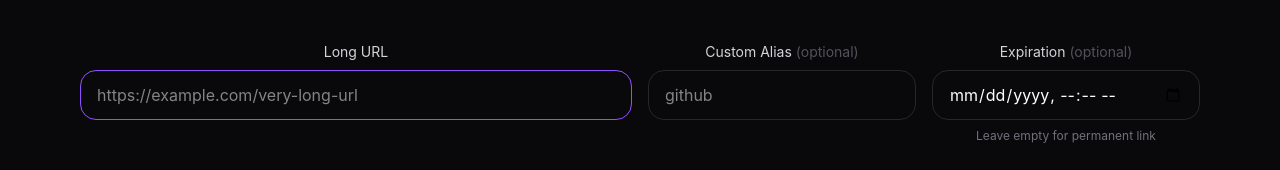
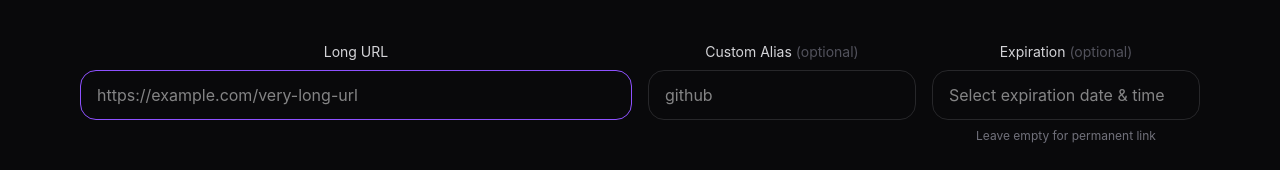
Before and after one commit to helloabdulmajid/minilink-web, a React (Vite) app: page / in a window 1280 px wide. Shown: the part 417-587 px from the top of the page. Built offline with nearby package versions, Linux system fonts and the light colour scheme.

Commit message:
feat: improve expiration handling with react date picker

```diff
--- a/package.json
+++ b/package.json
@@ -13,6 +13,7 @@
     "@tailwindcss/vite": "^4.3.0",
     "axios": "^1.16.1",
     "react": "^19.2.6",
+    "react-datepicker": "^9.1.0",
     "react-dom": "^19.2.6",
     "react-hot-toast": "^2.6.0",
     "react-router-dom": "^7.15.1",
--- a/src/api/shortUrlApi.js
+++ b/src/api/shortUrlApi.js
@@ -2,6 +2,8 @@
 
 const API_BASE_URL = "https://minilink-twtn.onrender.com/api/v1/urls";
 //const API_BASE_URL2 = "https://minilink-twtn.onrender.com/";
+//const API_BASE_URL = "https://localhost:8080/api/v1/urls";
+
 
 export const createShortUrl = async (payload) => {
 
--- a/src/components/UrlForm.jsx
+++ b/src/components/UrlForm.jsx
@@ -1,4 +1,6 @@
 import { useEffect, useState } from "react"
+import DatePicker from "react-datepicker";
+import "react-datepicker/dist/react-datepicker.css";
 import { createShortUrl } from "../api/shortUrlApi"
 import ResultCard from "./ResultCard"
 import toast from "react-hot-toast"
@@ -7,7 +9,7 @@
 
 const [originalUrl, setOriginalUrl] = useState("")
 const [customAlias, setCustomAlias] = useState("")
-const [expiresAt, setExpiresAt] = useState("")
+const [expiresAt, setExpiresAt] = useState(null)
 const [loading, setLoading] = useState(false)
 const [shortUrlData, setShortUrlData] = useState(null)
 
@@ -99,7 +101,9 @@
         const payload = {
             originalUrl,
             customAlias: customAlias || null,
-            expiresAt: expiresAt || null
+            expiresAt: expiresAt
+  ? expiresAt.toISOString()
+  : null,
         }
 
         const response = await createShortUrl(payload)
@@ -113,7 +117,7 @@
 
         setOriginalUrl("")
         setCustomAlias("")
-        setExpiresAt("")
+        setExpiresAt(null)
 
         console.log(response)
 
@@ -200,10 +204,13 @@
     </span>
   </label>
 
-    <input
-      type="datetime-local"
-      value={expiresAt}
-onChange={(e) => setExpiresAt(e.target.value)}
+  <DatePicker
+    selected={expiresAt}
+    onChange={(date) => setExpiresAt(date)}
+    showTimeSelect
+    minDate={new Date()}
+    dateFormat="Pp"
+    placeholderText="Select expiration date & time"
     className="
       w-full
       bg-zinc-950
@@ -215,6 +222,7 @@
       outline-none
       focus:border-violet-500
       transition
+      text-white
     "
   />
 
--- a/src/main.jsx
+++ b/src/main.jsx
@@ -4,6 +4,7 @@
 import App from "./App.jsx";
 import { Toaster } from "react-hot-toast";
 import { BrowserRouter } from "react-router-dom";
+import "react-datepicker/dist/react-datepicker.css";
 
 createRoot(document.getElementById("root")).render(
   <StrictMode>
```
Also changed, not shown: 1 other file (tests, documents, lock files or other folders). Lines whose indentation alone changed are shown as unchanged.
